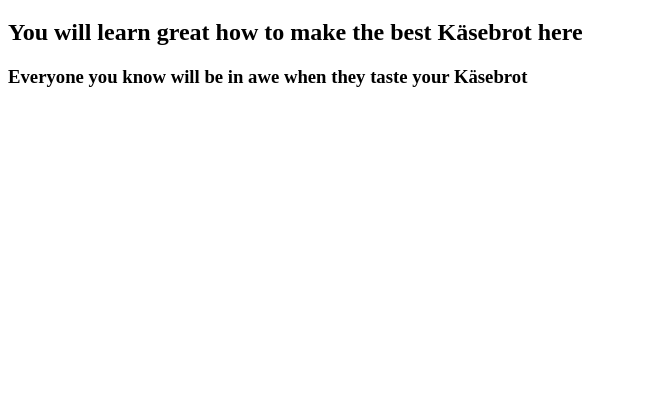
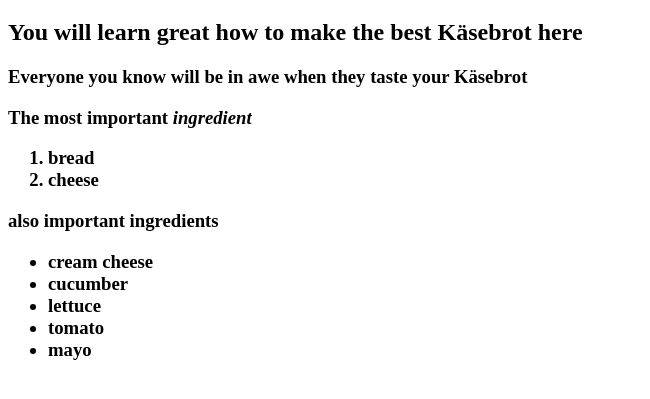
Before and after one commit to efilt89/git_test, a plain HTML site: page index.html in a window 1280 px wide. Shown: the part 61-460 px from the top of the page, without its empty margins (0-650 px from the left). Drawn offline with Linux system fonts and the light colour scheme.

Commit message:
index.html

```diff
--- a/index.html
+++ b/index.html
@@ -8,5 +8,18 @@
         <h1>Welcome to the best food course you know!</h1>
         <h2>You will learn great how to make the best Käsebrot here</h2>
         <h3>Everyone you know will be in awe when they taste your Käsebrot</3>
+            <p>The <strong>most important</strong> <em>ingredient</em></p>
+            <ol>
+                <li>bread</li>
+                <li>cheese</li>
+            </ol>
+            <p>also important ingredients</p>
+            <ul>
+                <li>cream cheese</li>
+                <li>cucumber</li>
+                <li>lettuce</li>
+                <li>tomato</li>
+                <li>mayo</li>
+            </ul>
     </body>
 </html>
```
